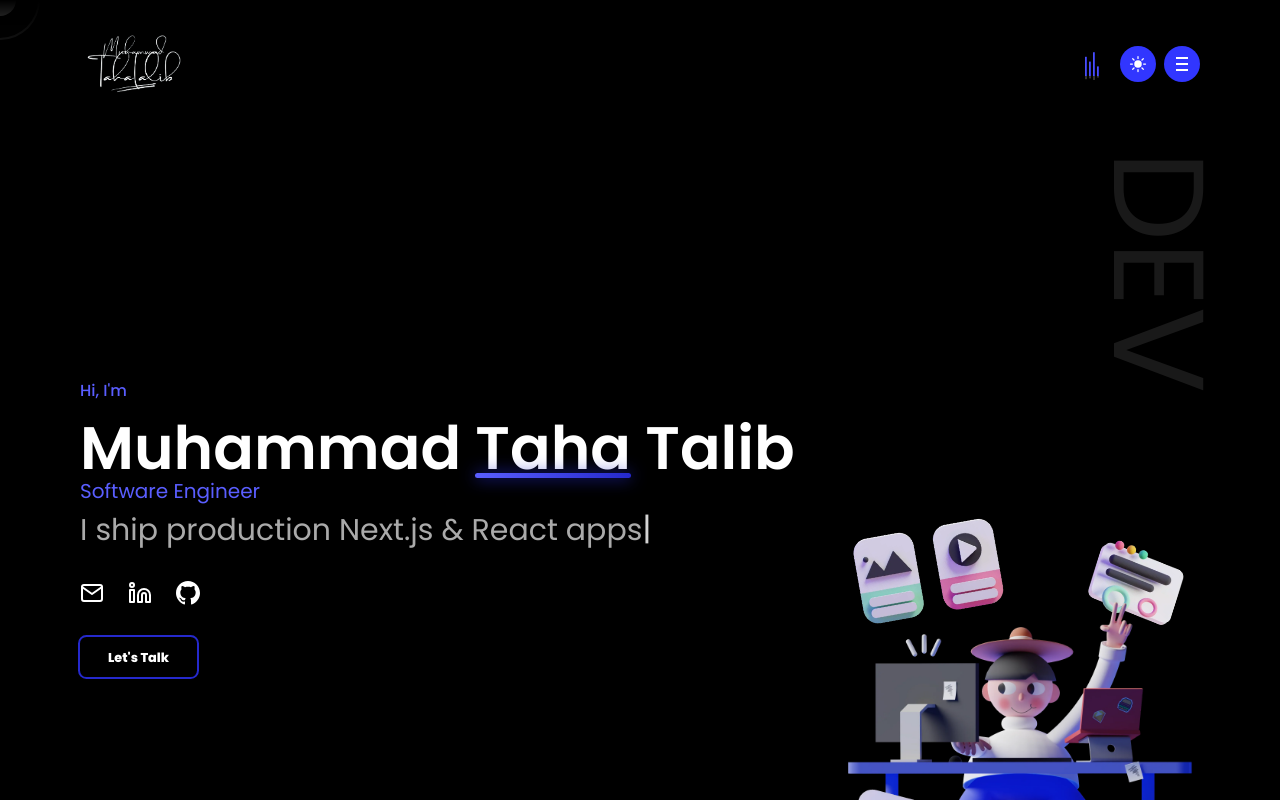
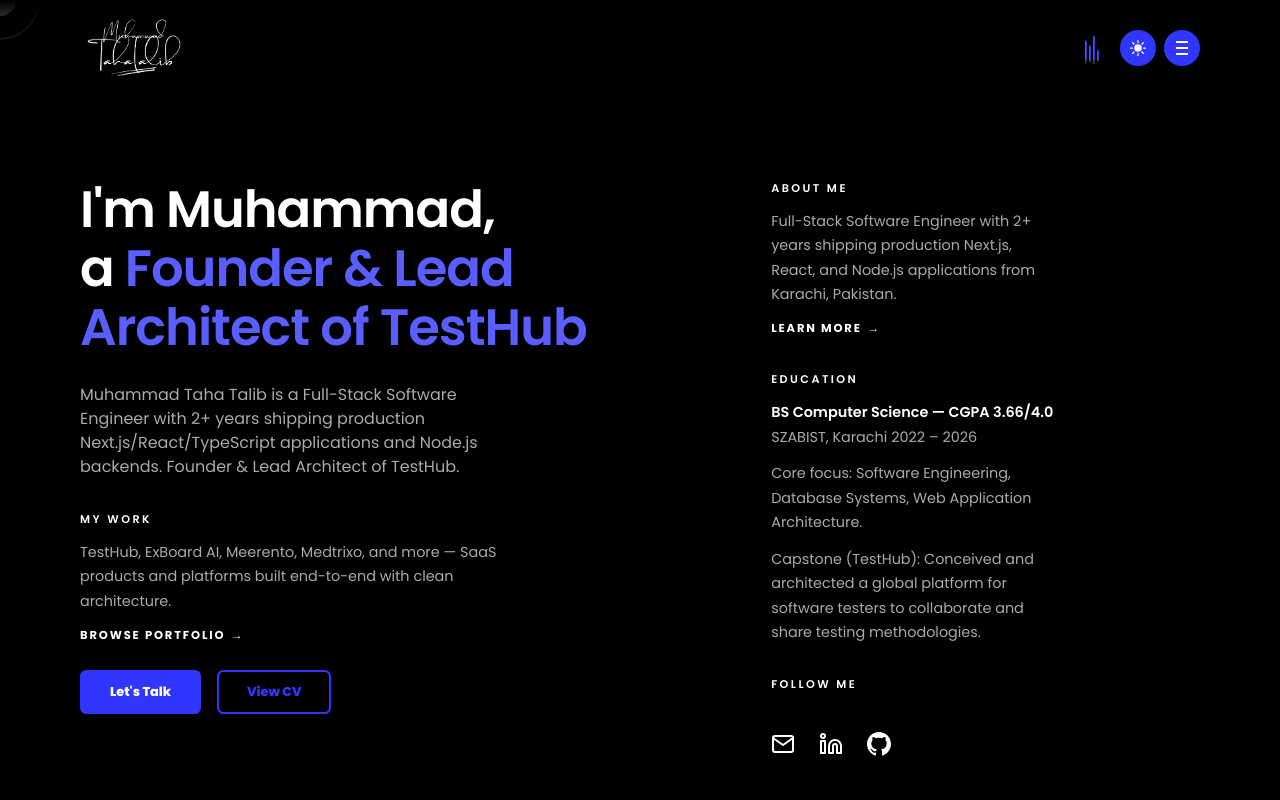
Before and after one commit to MuhammadTaha110/AnimatedPortfolio, a Next.js app: page / in a window 1280 px wide. Shown: the top 800 px of the page. Built offline with nearby package versions, Linux system fonts and the light colour scheme; no server answers; what bad-words would draw is missing.

Commit message:
feat: my-portfolio

```diff
--- a/components/Header/Header.js
+++ b/components/Header/Header.js
@@ -57,7 +57,7 @@ const Header = () => {
     <>
       <Menu isOpen={isMenuOpen} onClose={closeMenu} />
 
-      <nav className="relative w-full fixed top-0 py-8 z-[250] select-none bg-gradient-to-b from-gray-light-1/95 to-transparent dark:from-black dark:to-transparent shadow-sm dark:shadow-black transition-all duration-300">
+      <nav className="relative w-full fixed top-0 z-[250] select-none bg-gradient-to-b from-gray-light-1/95 to-transparent py-4 dark:from-black dark:to-transparent transition-all duration-300">
         <div className="flex justify-between items-center section-container">
           <a href="#home" className="link relative z-[210] shrink-0">
             <Image
--- a/components/Hero/Hero.js
+++ b/components/Hero/Hero.js
@@ -1,39 +1,36 @@
-import { useState, useEffect, useRef, useLayoutEffect } from "react";
+import { useEffect, useRef, useLayoutEffect } from "react";
 import Typed from "typed.js";
 import gsap from "gsap";
-import Button from "../Button/Button";
 import Profiles from "../Profiles/Profiles";
 import styles from "./Hero.module.scss";
-import { MENULINKS, TYPED_STRINGS } from "../../constants";
+import { CV_URL, HERO_EDUCATION, MENULINKS, METADATA, TYPED_STRINGS } from "../../constants";
 
-const options = {
+const typedOptions = {
   strings: TYPED_STRINGS,
-  typeSpeed: 50,
-  startDelay: 1500,
+  typeSpeed: 45,
+  startDelay: 900,
   backSpeed: 40,
-  backDelay: 6000,
+  backDelay: 5000,
   loop: true,
   contentType: null,
   smartBackspace: true,
   showCursor: true,
+  cursorChar: "|",
 };
 
 const Hero = () => {
-  const [lottie, setLottie] = useState(null);
-
   const sectionRef = useRef(null);
   const typedElementRef = useRef(null);
-  const lottieRef = useRef(null);
 
   useLayoutEffect(() => {
     const ctx = gsap.context(() => {
       gsap
         .timeline({ defaults: { ease: "none" } })
-        .to(sectionRef.current, { opacity: 1, duration: 2 })
+        .to(sectionRef.current, { opacity: 1, duration: 1.2 })
         .from(
           sectionRef.current.querySelectorAll(".staggered-reveal"),
-          { opacity: 0, duration: 0.5, stagger: 0.5 },
-          "<"
+          { opacity: 0, y: 24, duration: 0.55, stagger: 0.12 },
+          "<0.2"
         );
     });
 
@@ -41,80 +38,105 @@ const Hero = () => {
   }, []);
 
   useEffect(() => {
-    const typed = new Typed(typedElementRef.current, options);
+    const typed = new Typed(typedElementRef.current, typedOptions);
 
     return () => typed.destroy();
-  }, [typedElementRef]);
-
-  useEffect(() => {
-    import("lottie-web").then((Lottie) => setLottie(Lottie.default));
   }, []);
-
-  useEffect(() => {
-    if (lottie && lottieRef.current) {
-      const animation = lottie.loadAnimation({
-        container: lottieRef.current,
-        renderer: "svg",
-        loop: true,
-        autoplay: true,
-        animationData: require("../../public/lottie/lottie.json"),
-      });
-
-      return () => animation.destroy();
-    }
-  }, [lottie]);
 
   return (
     <section
       ref={sectionRef}
       id={MENULINKS[0].ref}
-      className="relative mx-auto mb-24 flex min-h-screen w-full px-4 py-8 md:items-center md:px-12 xl:px-20 2xl:container"
+      className={`${styles.hero} relative mx-auto mb-12 w-full px-4 md:mb-20 md:px-12 xl:px-20 2xl:container`}
       style={{ opacity: 0 }}
     >
-      <style global jsx>
-        {`
-          .typed-cursor {
-            font-size: 2rem;
-          }
-        `}
-      </style>
-      <div className="flex select-none flex-col pt-40 md:pt-0">
-        <h5
-          className={`${styles.intro} staggered-reveal font-mono font-medium text-indigo-light`}
-        >
-          Hi, I&apos;m
-        </h5>
-        <h1
-          className={`${styles.heroName} text-6xl font-semibold text-gray-dark-1 dark:text-white`}
-        >
-          <span className="staggered-reveal">Muhammad </span>
-          <span className={`relative ${styles.emphasize} staggered-reveal`}>
-            Taha
-          </span>
-          <span className="staggered-reveal"> Talib</span>
-        </h1>
-        <p className="staggered-reveal -mt-4 font-mono text-xl text-indigo-light">
-          Software Engineer
-        </p>
-        <p>
+      <div className={styles.grid}>
+        <div className={styles.leftColumn}>
+          <h1 className={`${styles.heading} staggered-reveal text-gray-dark-1 dark:text-white`}>
+            <span className={styles.headingIntro}>I&apos;m Muhammad,</span>
+            <span className={styles.roleLine}>
+              a{" "}
               <span
                 ref={typedElementRef}
-            className="staggered-reveal font-mono text-3xl leading-relaxed text-gray-dark-3 dark:text-gray-light-3"
+                className="text-indigo-light dark:text-indigo-light"
               />
+            </span>
+          </h1>
+
+          <p className="staggered-reveal mt-6 max-w-md text-sm leading-relaxed text-gray-dark-3 dark:text-gray-light-3 md:text-base">
+            {METADATA.description}
           </p>
+
+          <div className={`${styles.leftWorkBlock} staggered-reveal`}>
+            <p className={styles.sideLabel}>My Work</p>
+            <p className={styles.leftSideText}>
+              TestHub, ExBoard AI, Meerento, Medtrixo, and more — SaaS products
+              and platforms built end-to-end with clean architecture.
+            </p>
+            <a
+              href={`#${MENULINKS[2].ref}`}
+              className={`${styles.sideLink} link`}
+            >
+              Browse Portfolio
+              <span aria-hidden="true">→</span>
+            </a>
+          </div>
+
+          <div className={`${styles.actionButtons} staggered-reveal`}>
+            <a
+              href={`#${MENULINKS[4].ref}`}
+              className={`${styles.letsTalkButton} link`}
+            >
+              Let&apos;s Talk
+            </a>
+            <a
+              href={CV_URL}
+              className={`${styles.viewCvButton} link`}
+              target="_blank"
+              rel="noreferrer"
+            >
+              View CV
+            </a>
+          </div>
+        </div>
+
+        <div className={styles.rightColumn}>
           <div className="staggered-reveal">
+            <p className={styles.sideLabel}>About Me</p>
+            <p className={styles.sideText}>
+              Full-Stack Software Engineer with 2+ years shipping production
+              Next.js, React, and Node.js applications from Karachi, Pakistan.
+            </p>
+            <a
+              href={`#${MENULINKS[1].ref}`}
+              className={`${styles.sideLink} link`}
+            >
+              Learn More
+              <span aria-hidden="true">→</span>
+            </a>
+          </div>
+
+          <div className="staggered-reveal">
+            <p className={styles.sideLabel}>Education</p>
+            <p className={styles.sideText}>
+              <span className="font-semibold text-gray-dark-1 dark:text-white">
+                {HERO_EDUCATION.degree}
+              </span>
+              <br />
+              {HERO_EDUCATION.institution} {HERO_EDUCATION.period}
+            </p>
+            <p className={`${styles.sideText} mt-3`}>{HERO_EDUCATION.focus}</p>
+            <p className={`${styles.sideText} mt-3`}>{HERO_EDUCATION.capstone}</p>
+          </div>
+
+          <div className="staggered-reveal">
+            <p className={styles.sideLabel}>Follow Me</p>
+            <div className="text-gray-dark-1 dark:text-white">
               <Profiles />
             </div>
-        <div className="staggered-reveal pt-4">
-          <Button href={`#${MENULINKS[4].ref}`} classes="link" type="primary">
-            Let&apos;s Talk
-          </Button>
           </div>
         </div>
-      <div
-        className="invisible absolute bottom-1.5 w-4/12 lg:visible lg:right-12 2xl:right-16"
-        ref={lottieRef}
-      />
+      </div>
     </section>
   );
 };
--- a/components/Hero/Hero.module.scss
+++ b/components/Hero/Hero.module.scss
@@ -1,51 +1,171 @@
-.intro {
-  animation: fadeAppear 1s 0.2s;
-}
+.hero {
+  display: flex;
+  align-items: flex-start;
+  padding-top: 5rem;
+  padding-bottom: 3rem;
 
-.heroName {
-  line-height: 1.5em;
-  animation: fadeAppear 1.3s 0.3s;
-
-  .emphasize {
-    &::after {
-      content: "";
-      position: absolute;
-      bottom: 0.7rem;
-      left: 0;
-      width: 100%;
-      height: 0.35rem;
-      border-radius: 1rem;
-      background-image: linear-gradient(
-        to right,
-        theme("colors.indigo.light"),
-        theme("colors.indigo.dark")
-      );
-      box-shadow: 0 0 1rem theme("colors.indigo.dark");
-      animation: growHorizontal 1.3s cubic-bezier(0.9, 0, 0.5, 0.9) 0.8s;
-    }
+  @media (min-width: 768px) {
+    padding-top: 5.25rem;
   }
 }
 
-@keyframes fadeAppear {
-  0% {
-    opacity: 0;
-  }
+.grid {
+  display: grid;
+  width: 100%;
+  gap: 2rem;
+  align-items: start;
 
-  50% {
-    opacity: 0;
-  }
-
-  100% {
-    opacity: 1;
+  @media (min-width: 1024px) {
+    grid-template-columns: minmax(0, 1.2fr) minmax(0, 0.8fr);
+    gap: 3rem;
   }
 }
 
-@keyframes growHorizontal {
-  from {
-    width: 0;
+.leftColumn {
+  display: flex;
+  flex-direction: column;
+  justify-content: flex-start;
+}
+
+.rightColumn {
+  display: flex;
+  flex-direction: column;
+  gap: 2rem;
+}
+
+.actionButtons {
+  display: flex;
+  flex-wrap: wrap;
+  gap: 1rem;
+  margin-top: 1.5rem;
+}
+
+.leftWorkBlock {
+  margin-top: 2rem;
+}
+
+.leftSideText {
+  max-width: 28rem;
+  font-size: 0.9rem;
+  line-height: 1.7;
+  color: theme("colors.gray.dark.3");
+
+  :global(.dark) & {
+    color: theme("colors.gray.light.3");
+  }
+}
+
+.letsTalkButton {
+  display: inline-flex;
+  align-items: center;
+  padding: 0.65rem 1.75rem;
+  border-radius: 0.4rem;
+  font-family: theme("fontFamily.mono");
+  font-size: 0.8rem;
+  font-weight: 800;
+  text-decoration: none;
+  background-color: theme("colors.purple");
+  color: theme("colors.white");
+  border: 2px solid transparent;
+  transition: background-color 0.3s ease-in-out, box-shadow 0.3s ease-in-out;
+
+  &:hover,
+  &:focus {
+    background-color: theme("colors.indigo.dark");
+    color: theme("colors.white");
+    box-shadow: 0 0 1rem theme("colors.indigo.dark");
+  }
+}
+
+.viewCvButton {
+  display: inline-flex;
+  align-items: center;
+  padding: 0.65rem 1.75rem;
+  border-radius: 0.4rem;
+  font-family: theme("fontFamily.mono");
+  font-size: 0.8rem;
+  font-weight: 800;
+  text-decoration: none;
+  background-color: transparent;
+  color: theme("colors.purple");
+  border: 2px solid theme("colors.purple");
+  transition: all 0.3s ease-in-out;
+
+  &:hover,
+  &:focus {
+    background-color: theme("colors.purple");
+    color: theme("colors.white");
+    box-shadow: 0 0 1rem theme("colors.indigo.dark");
+  }
+}
+
+.heading {
+  font-size: clamp(2.25rem, 4vw, 3.75rem);
+  line-height: 1.15;
+  font-weight: 600;
+  letter-spacing: -0.02em;
+
+  :global(.typed-cursor) {
+    color: theme("colors.indigo.light");
+    font-weight: 400;
+  }
+}
+
+.headingIntro {
+  display: block;
+}
+
+.roleLine {
+  display: block;
+  min-height: 2.35em;
+
+  @media (min-width: 768px) {
+    min-height: 2.35em;
+  }
+}
+
+.sideLabel {
+  margin-bottom: 0.75rem;
+  font-size: 0.7rem;
+  font-weight: 600;
+  letter-spacing: 0.22em;
+  text-transform: uppercase;
+  color: theme("colors.gray.dark.1");
+
+  :global(.dark) & {
+    color: theme("colors.white");
+  }
+}
+
+.sideText {
+  max-width: 18rem;
+  font-size: 0.9rem;
+  line-height: 1.7;
+  color: theme("colors.gray.dark.3");
+
+  :global(.dark) & {
+    color: theme("colors.gray.light.3");
+  }
+}
+
+.sideLink {
+  display: inline-flex;
+  align-items: center;
+  gap: 0.35rem;
+  margin-top: 0.85rem;
+  font-size: 0.72rem;
+  font-weight: 700;
+  letter-spacing: 0.16em;
+  text-transform: uppercase;
+  color: theme("colors.gray.dark.1");
+  transition: color 0.2s ease;
+
+  :global(.dark) & {
+    color: theme("colors.white");
   }
 
-  to {
-    width: 98%;
+  &:hover,
+  &:focus {
+    color: theme("colors.indigo.light");
   }
 }
--- a/constants.js
+++ b/constants.js
@@ -45,12 +45,24 @@ export const MENULINKS = [
   },
 ];
 
+export const CV_URL = "/Muhammad_Taha_Talib_CV.pdf";
+
+export const HERO_EDUCATION = {
+  degree: "BS Computer Science — CGPA 3.66/4.0",
+  institution: "SZABIST, Karachi",
+  period: "2022 – 2026",
+  focus:
+    "Core focus: Software Engineering, Database Systems, Web Application Architecture.",
+  capstone:
+    "Capstone (TestHub): Conceived and architected a global platform for software testers to collaborate and share testing methodologies.",
+};
+
 export const TYPED_STRINGS = [
-  "I ship production Next.js & React apps",
   "Founder & Lead Architect of TestHub",
-  "Focused on clean component architecture",
-  "2+ years building scalable full-stack products",
-  "Winner of two frontend hackathons at Zab-E-Fest",
+  "Full-Stack Software Engineer",
+  "Next.js & React Developer",
+  "clean architecture enthusiast",
+  "Zab-E-Fest hackathon winner",
 ];
 
 export const SOCIAL_LINKS = [
--- a/pages/index.js
+++ b/pages/index.js
@@ -67,12 +67,6 @@ export default function Home() {
           <ProgressIndicator />
           <Cursor isDesktop={isDesktop} />
           <main className="flex flex-col">
-            <div
-              role="img"
-              className="text-gray-dark-1 dark:text-gray-light-1 opacity-10 sm:text-9xl xs:text-8xl inline-block -z-10 absolute rotate-90 right-0 md:top-52 xs:top-96"
-            >
-              DEV
-            </div>
             <div className="fixed top-0 left-0 h-screen w-screen -z-1" />
             <Hero />
             <About1 clientHeight={clientHeight} />
```
Also changed, not shown: 2 other files (tests, documents, lock files or other folders). Lines whose indentation alone changed are shown as unchanged.
